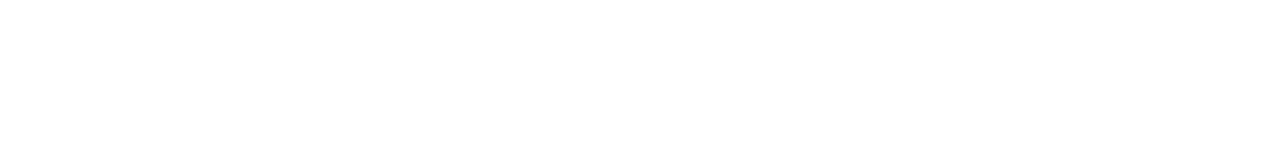
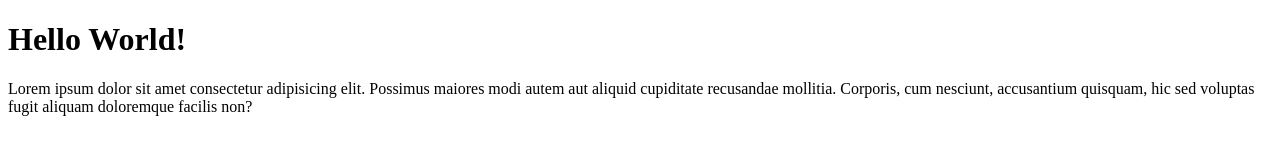
Before and after one commit to cvscipiao23/git-learning-fs, a plain HTML site: page index.html in a window 1280 px wide. Drawn offline with Linux system fonts and the light colour scheme.

Commit message:
Adicionando saudação

```diff
--- a/index.html
+++ b/index.html
@@ -6,6 +6,7 @@
     <title>Document</title>
 </head>
 <body>
-
+<h1>Hello World!</h1>
+<p>Lorem ipsum dolor sit amet consectetur adipisicing elit. Possimus maiores modi autem aut aliquid cupiditate recusandae mollitia. Corporis, cum nesciunt, accusantium quisquam, hic sed voluptas fugit aliquam doloremque facilis non?</p>
 </body>
 </html>
```
